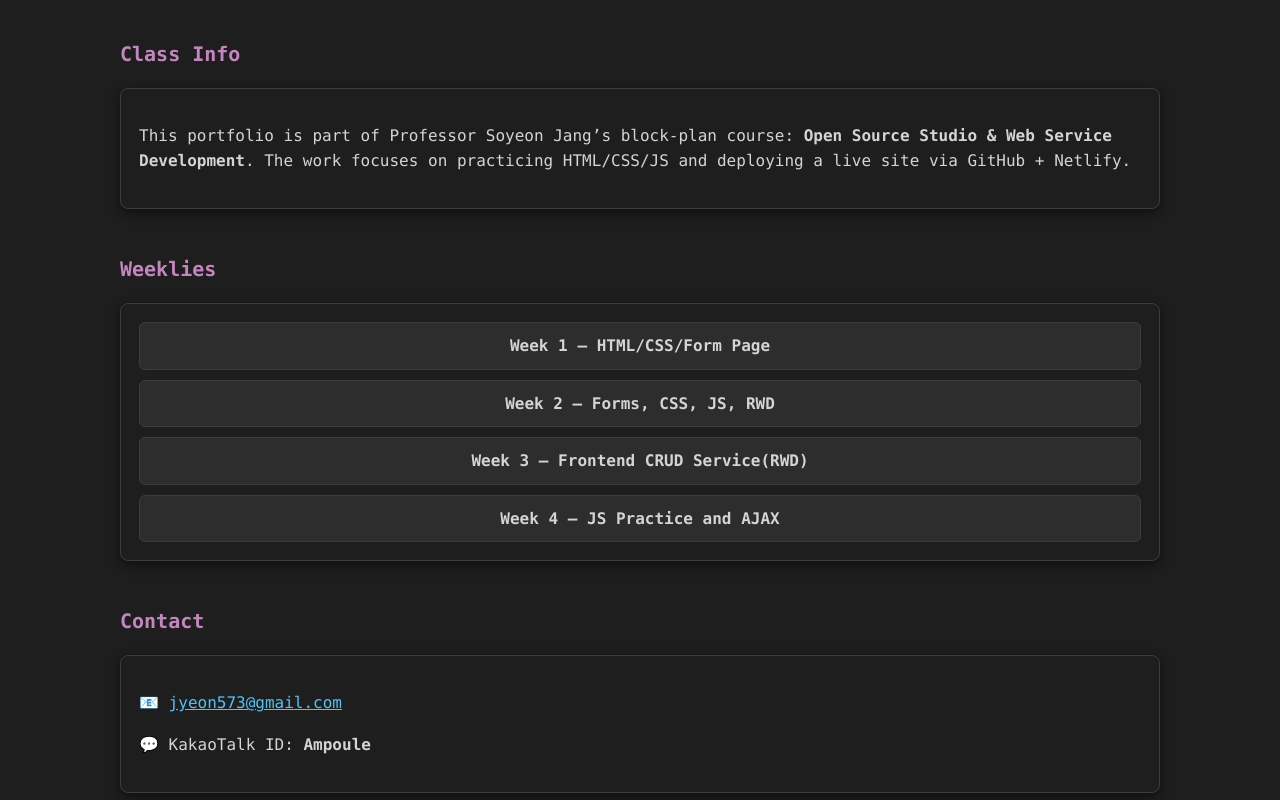
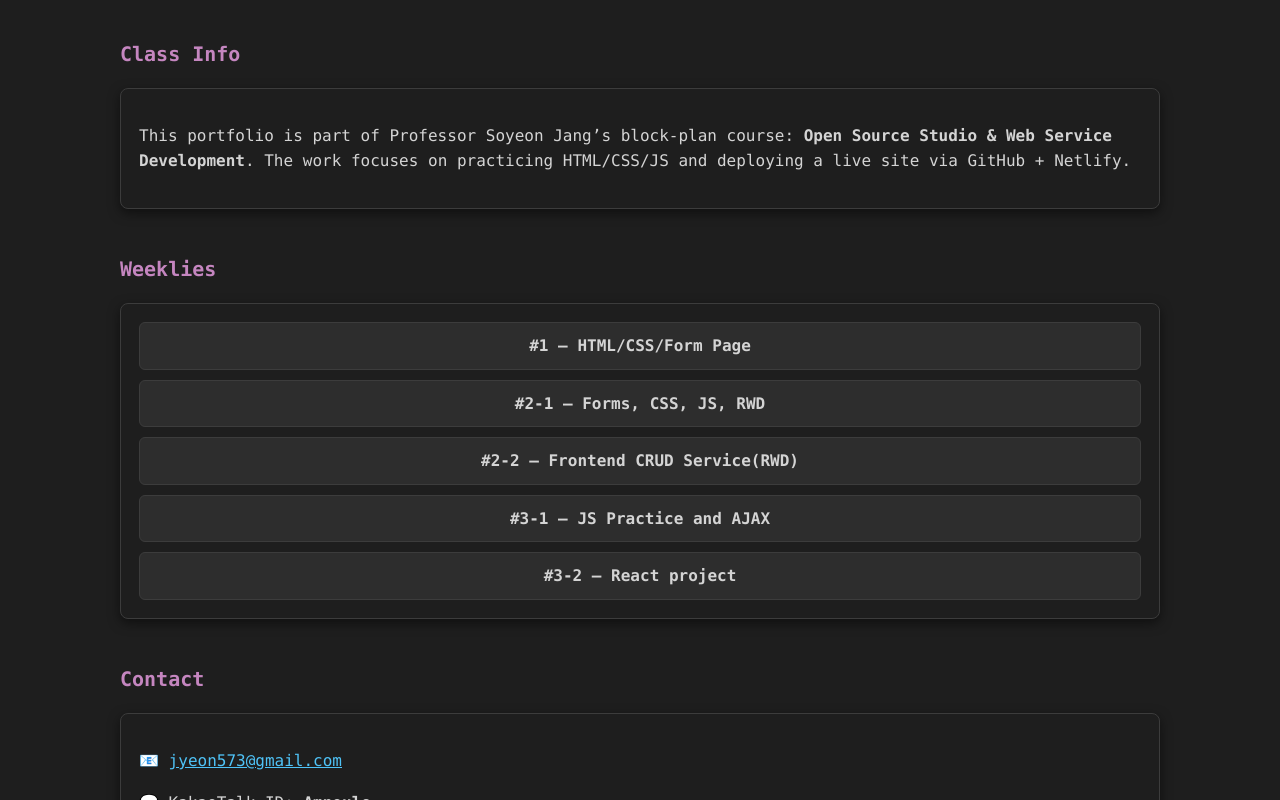
Before and after one commit to jyeon573/2025_OOS_HW, a plain HTML site: page index.html in a window 1280 px wide. Shown: the part 434-1234 px from the top of the page. Drawn offline with Linux system fonts and the light colour scheme.

Commit message:
name of assig changed

```diff
--- a/index.html
+++ b/index.html
@@ -172,22 +172,27 @@
         <ul class="vlinks">
           <li>
             <a class="btn block" href="https://2025osshw1.netlify.app/" target="_blank" rel="noopener noreferrer">
-              Week 1 — HTML/CSS/Form Page
+              #1 — HTML/CSS/Form Page
             </a>
           </li>
           <li>
             <a class="btn block" href="https://2025osshw2.netlify.app/" target="_blank" rel="noopener noreferrer">
-              Week 2 — Forms, CSS, JS, RWD
+              #2-1 — Forms, CSS, JS, RWD
             </a>
           </li>
           <li>
             <a class="btn block" href="https://2025ooshw3.netlify.app/" target="_blank" rel="noopener noreferrer">
-              Week 3 — Frontend CRUD Service(RWD)
+              #2-2 — Frontend CRUD Service(RWD)
             </a>
           </li>
           <li>
             <a class="btn block" href="https://2025ooshw4.netlify.app/" target="_blank" rel="noopener noreferrer">
-              Week 4 — JS Practice and AJAX
+              #3-1 — JS Practice and AJAX
+            </a>
+          </li>
+          <li>
+            <a class="btn block" href="https://2025ooshw4.netlify.app/" target="_blank" rel="noopener noreferrer">
+              #3-2 — React project
             </a>
           </li>
           <!-- 계속 추가 가능: Week 3, Week 4 ... -->
```
